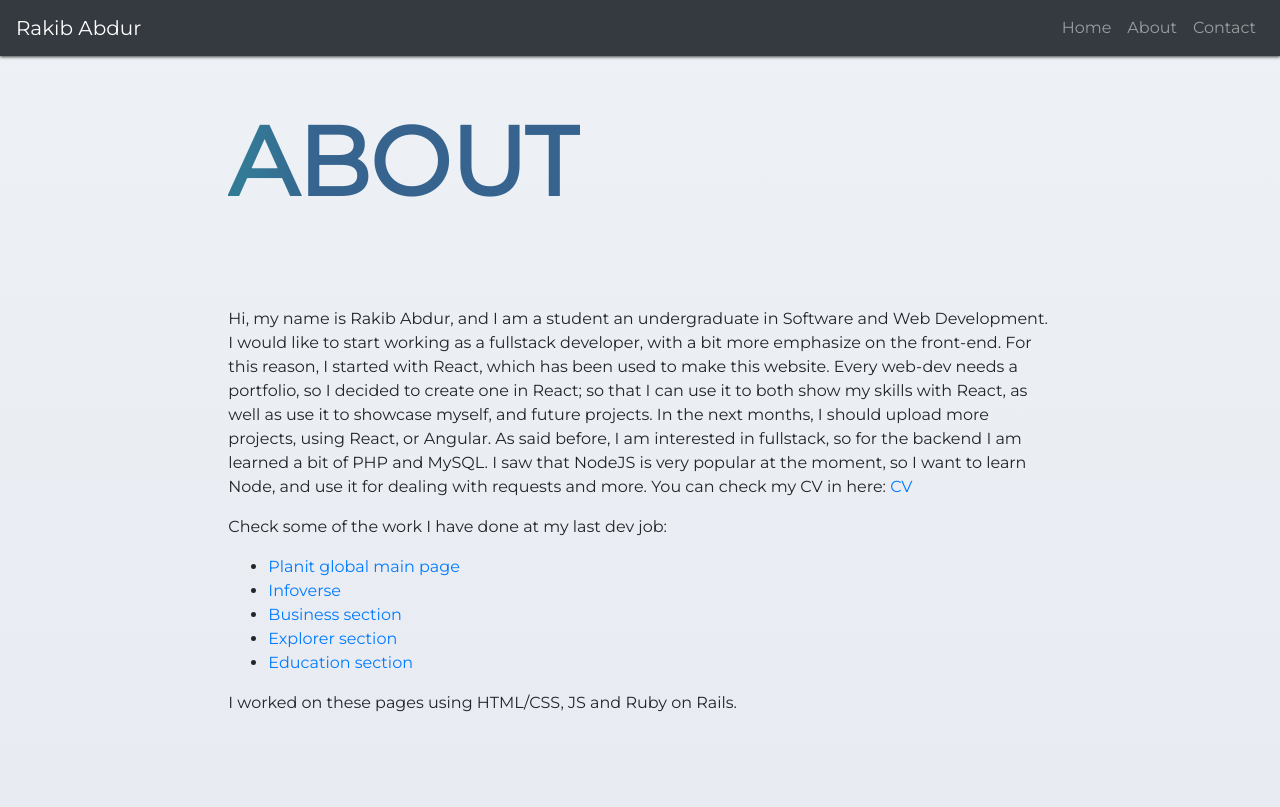
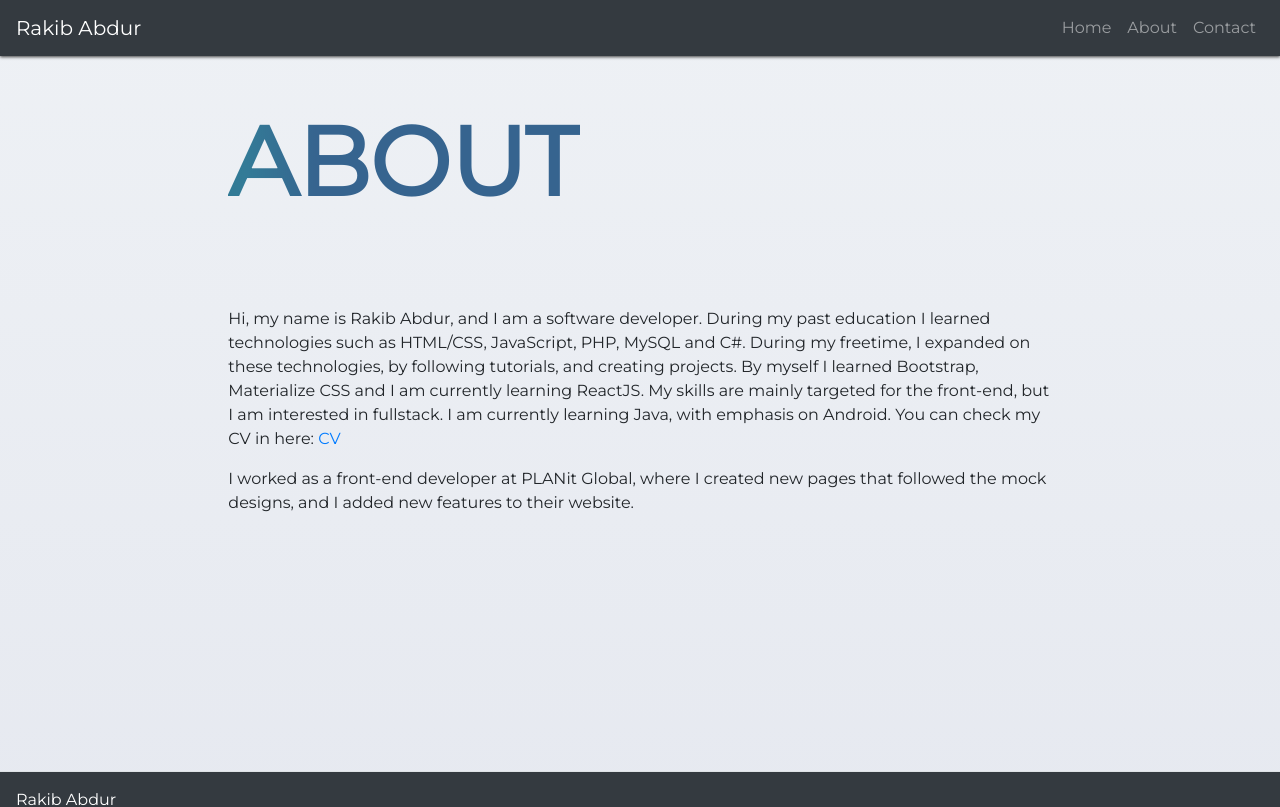
Before and after one commit to Rakib98/my-portfolio, a React (Create React App) app: page /about in a window 1280 px wide. Shown: the top 807 px of the page. Built offline with nearby package versions, Linux system fonts and the light colour scheme.

Commit message:
changed about section

```diff
--- a/src/pages/AboutPage.js
+++ b/src/pages/AboutPage.js
@@ -1,43 +1,46 @@
-import React from 'react';
-import Hero from '../components/Hero';
-import Content from '../components/Content';
+import React from "react";
+import Hero from "../components/Hero";
+import Content from "../components/Content";
 
 function AboutPage(props) {
-
   return (
     <div>
-            <Hero title={props.title}/>
+      <Hero title={props.title} />
       <Content>
-                <p>Hi, my name is Rakib Abdur, and I am a student an undergraduate in Software and Web Development. I would like to start working as a fullstack developer, with a bit more emphasize on the front-end. For this reason, I started with React, which has been used to make this website. Every web-dev needs a portfolio, so I decided to create one in React; so that I can use it to both show my skills with React, as well as use it to showcase myself, and future projects.
-                In the next months, I should upload more projects, using React, or Angular.
-                As said before, I am interested in fullstack, so for the backend I am learned a bit of PHP and MySQL. I saw that NodeJS is very popular at the moment, so I want to learn Node, and use it for dealing with requests and more.
-                You can check my CV in here: <a href="https://drive.google.com/open?id=1DBO7lcSeBx4tHR7dJPIDmd_rj3DMWwMaJkooEvLtut4" rel="noopener noreferrer" target="_blank">CV</a>
+        <p>
+          Hi, my name is Rakib Abdur, and I am a software developer. During my
+          past education I learned technologies such as HTML/CSS, JavaScript,
+          PHP, MySQL and C#. During my freetime, I expanded on these
+          technologies, by following tutorials, and creating projects. By myself
+          I learned Bootstrap, Materialize CSS and I am currently learning
+          ReactJS. My skills are mainly targeted for the front-end, but I am
+          interested in fullstack. I am currently learning Java, with emphasis
+          on Android. You can check my CV in here:{" "}
+          <a
+            href="https://drive.google.com/open?id=1DBO7lcSeBx4tHR7dJPIDmd_rj3DMWwMaJkooEvLtut4"
+            rel="noopener noreferrer"
+            target="_blank"
+          >
+            CV
+          </a>
         </p>
 
-                <p>Check some of the work I have done at my last dev job:
-                </p>
-                    <ul>
-                        <li><a href="https://www.planitglobal.co.uk/" rel="noopener noreferrer" target="_blank">Planit global main page</a></li>
-                        <li><a href="https://www.planitglobal.co.uk/en/explore/infoverse" rel="noopener noreferrer" target="_blank">Infoverse</a></li>
-                        <li> <a href="https://www.planitglobal.co.uk/en/info/business" rel="noopener noreferrer" target="_blank">Business section</a></li>
-                        <li> <a href="https://www.planitglobal.co.uk/en/info/explorer" rel="noopener noreferrer" target="_blank">Explorer section</a></li>
-                        <li> <a href="https://www.planitglobal.co.uk/en/info/education" rel="noopener noreferrer" target="_blank">Education section</a></li>
-                    </ul>
         <p>
-                    I worked on these pages using HTML/CSS, JS and Ruby on Rails.
+          I worked as a front-end developer at PLANit Global, where I created
+          new pages that followed the mock designs, and I added new features to
+          their website.
         </p>
       </Content>
-            <br/>
-            <br/>
-            <br/>
-            <br/>
-            <br/>
-            <br/>
-            <br/>
-            <br/>
+      <br />
+      <br />
+      <br />
+      <br />
+      <br />
+      <br />
+      <br />
+      <br />
     </div>
   );
-
 }
 
 export default AboutPage;
```
Lines whose indentation alone changed are shown as unchanged.
